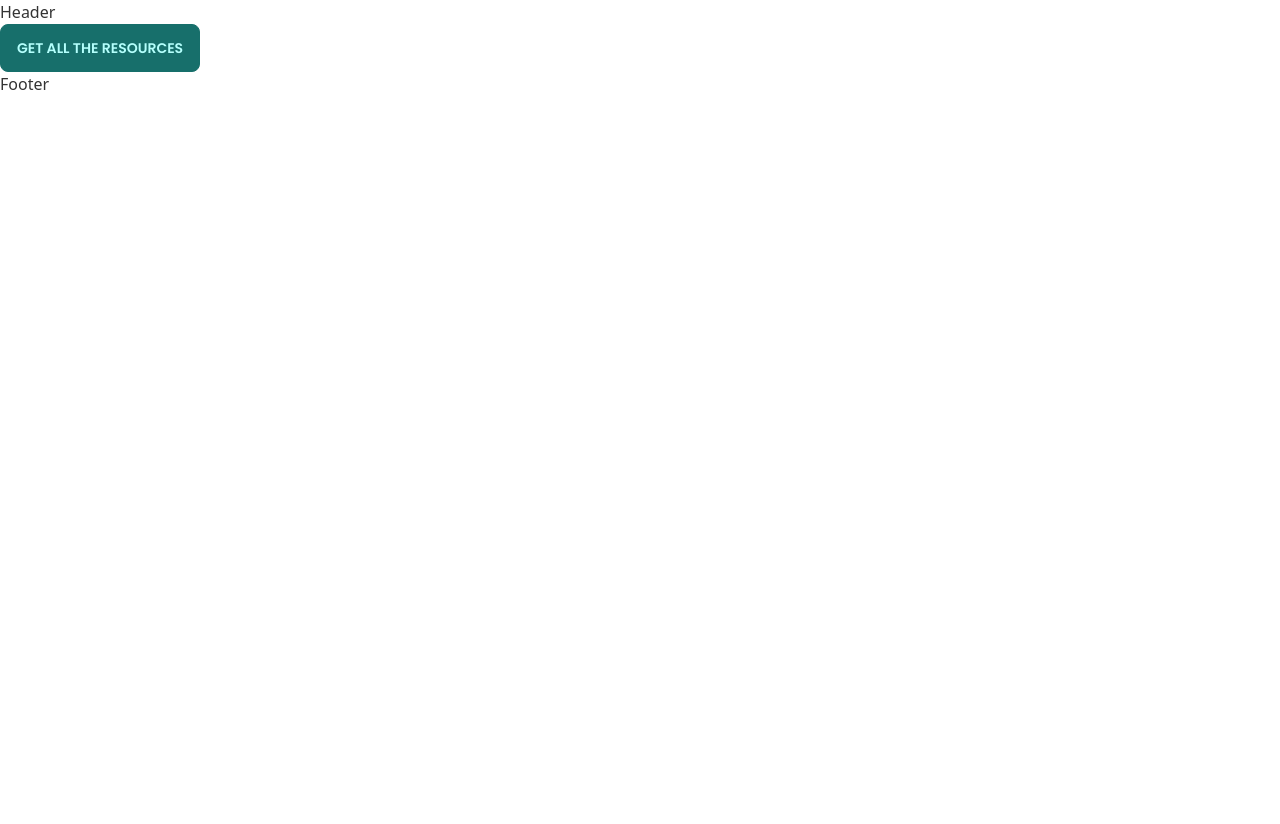
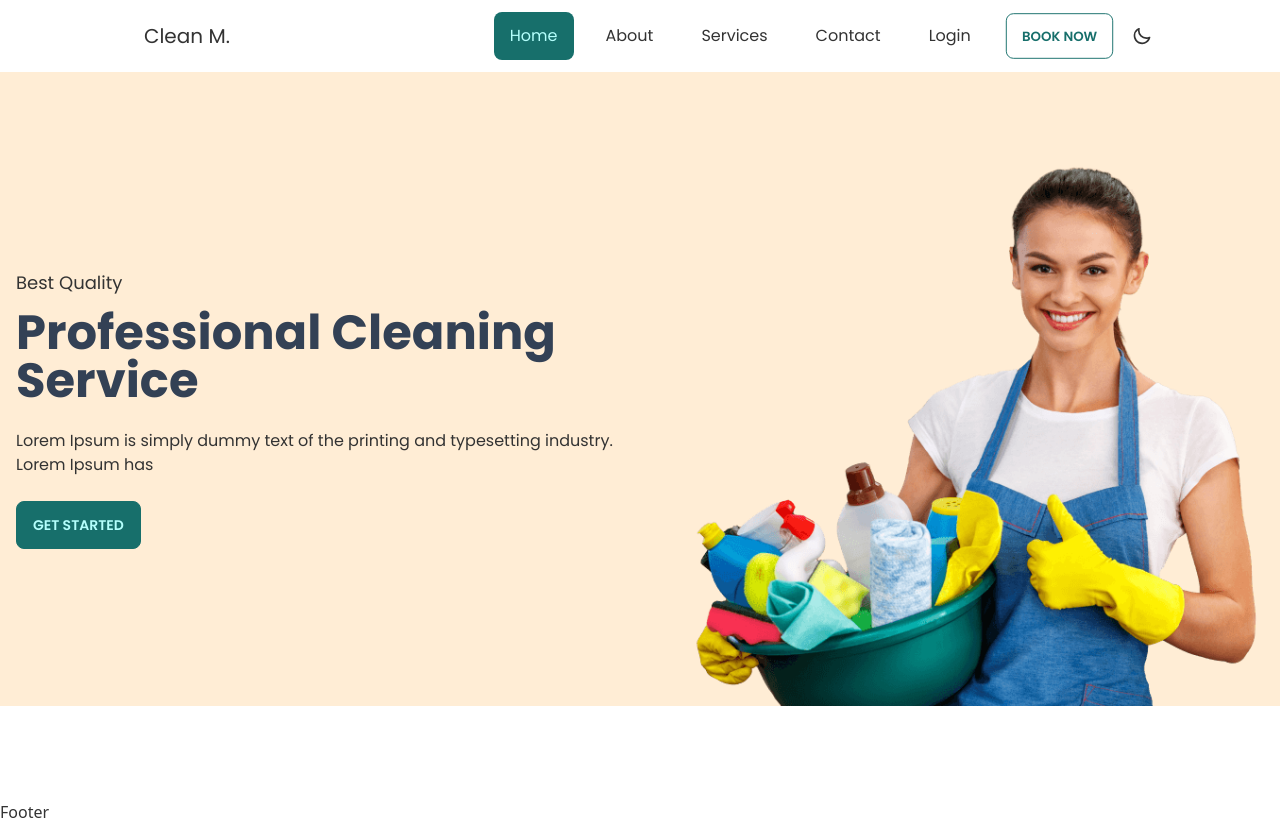
Before and after one commit to Ashik-Mahmud/react-clean-app, a React (Create React App) app: page / in a window 1280 px wide. Before the commit the page ends 800 px from the top, so only its background shows below. Built offline with nearby package versions, Linux system fonts and the light colour scheme.

Commit message:
added hero section

```diff
--- a/src/App.js
+++ b/src/App.js
@@ -12,7 +12,7 @@ import Header from "./Shared/Header/Header";
 function App() {
   return (
     <>
-      <Header />
+      <Header >
         <Routes>
             {/* normal routes  */}
             <Route path="/" element={<Home />} />
@@ -25,6 +25,7 @@ function App() {
             <Route path="/sing-up" element={<SignUp />} />
 
         </Routes>
+      </Header>
       <Footer />
     </>
   );
--- /dev/null
+++ b/src/Pages/Home/HeroBanner/HeroBanner.jsx
@@ -0,0 +1,28 @@
+import React from "react";
+import bucketGirl from "../../../Assets/image/bucketgirl.png";
+const HeroBanner = () => {
+  return (
+    <div className="hero bg-accent pt-28 overflow-hidden">
+      <div className="hero-content justify-between flex-col lg:flex-row-reverse">
+        <img
+          src={bucketGirl}
+          className="max-w-xl rounded-lg mb-[-1rem]"
+          alt=""
+        />
+        <div className="lg:w-2/4">
+          <h3 className="text-lg">Best Quality</h3>
+          <h1 className="text-5xl mt-3 text-slate-700 font-bold">
+            Professional Cleaning Service
+          </h1>
+          <p className="py-6">
+            Lorem Ipsum is simply dummy text of the printing and typesetting
+            industry. Lorem Ipsum has
+          </p>
+          <button className="btn btn-primary">Get Started</button>
+        </div>
+      </div>
+    </div>
+  );
+};
+
+export default HeroBanner;
--- a/src/Pages/Home/Home.jsx
+++ b/src/Pages/Home/Home.jsx
@@ -1,12 +1,11 @@
 import React from "react";
+import HeroBanner from "./HeroBanner/HeroBanner";
 
 const Home = () => {
   return (
-    <div>
-      <button className="btn btn-primary font-poppins">
-        Get all the resources
-      </button>
-    </div>
+    <section>
+      <HeroBanner />
+    </section>
   );
 };
 
--- a/src/Shared/Header/Header.jsx
+++ b/src/Shared/Header/Header.jsx
@@ -1,7 +1,108 @@
 import React from "react";
+import { NavLink } from "react-router-dom";
 
-const Header = () => {
-  return <div>Header</div>;
+const Header = ({ children }) => {
+  const NavMenus = (
+    <>
+      <li>
+        <NavLink className="rounded-lg" to="/">
+          Home
+        </NavLink>
+      </li>
+      <li>
+        <NavLink className="rounded-lg" to="/about">
+          About
+        </NavLink>
+      </li>
+      <li>
+        <NavLink className="rounded-lg" to="/services">
+          Services
+        </NavLink>
+      </li>
+      <li>
+        <NavLink className="rounded-lg" to="/contact">
+          Contact
+        </NavLink>
+      </li>
+      <li>
+        <NavLink className="rounded-lg" to="/login">
+          Login
+        </NavLink>
+      </li>
+      <li className="dropdown dropdown-hover dropdown-end">
+        <label tabIndex="0" className="btn btn-outline btn-primary rounded-lg">
+          BOOK NOW
+        </label>
+        <ul
+          tabIndex="0"
+          className="dropdown-content menu p-2 shadow bg-base-100 rounded-box w-52"
+        >
+          <li>
+            <a href="/">Item 1</a>
+          </li>
+          <li>
+            <a href="/">Item 2</a>
+          </li>
+        </ul>
+      </li>
+      <label className="swap swap-rotate mt-3 md:mt-0">
+        <input type="checkbox" />
+
+        <svg
+          className="swap-on fill-current w-5 h-5"
+          xmlns="http://www.w3.org/2000/svg"
+          viewBox="0 0 24 24"
+        >
+          <path d="M5.64,17l-.71.71a1,1,0,0,0,0,1.41,1,1,0,0,0,1.41,0l.71-.71A1,1,0,0,0,5.64,17ZM5,12a1,1,0,0,0-1-1H3a1,1,0,0,0,0,2H4A1,1,0,0,0,5,12Zm7-7a1,1,0,0,0,1-1V3a1,1,0,0,0-2,0V4A1,1,0,0,0,12,5ZM5.64,7.05a1,1,0,0,0,.7.29,1,1,0,0,0,.71-.29,1,1,0,0,0,0-1.41l-.71-.71A1,1,0,0,0,4.93,6.34Zm12,.29a1,1,0,0,0,.7-.29l.71-.71a1,1,0,1,0-1.41-1.41L17,5.64a1,1,0,0,0,0,1.41A1,1,0,0,0,17.66,7.34ZM21,11H20a1,1,0,0,0,0,2h1a1,1,0,0,0,0-2Zm-9,8a1,1,0,0,0-1,1v1a1,1,0,0,0,2,0V20A1,1,0,0,0,12,19ZM18.36,17A1,1,0,0,0,17,18.36l.71.71a1,1,0,0,0,1.41,0,1,1,0,0,0,0-1.41ZM12,6.5A5.5,5.5,0,1,0,17.5,12,5.51,5.51,0,0,0,12,6.5Zm0,9A3.5,3.5,0,1,1,15.5,12,3.5,3.5,0,0,1,12,15.5Z" />
+        </svg>
+
+        <svg
+          className="swap-off fill-current w-5 h-5"
+          xmlns="http://www.w3.org/2000/svg"
+          viewBox="0 0 24 24"
+        >
+          <path d="M21.64,13a1,1,0,0,0-1.05-.14,8.05,8.05,0,0,1-3.37.73A8.15,8.15,0,0,1,9.08,5.49a8.59,8.59,0,0,1,.25-2A1,1,0,0,0,8,2.36,10.14,10.14,0,1,0,22,14.05,1,1,0,0,0,21.64,13Zm-9.5,6.69A8.14,8.14,0,0,1,7.08,5.22v.27A10.15,10.15,0,0,0,17.22,15.63a9.79,9.79,0,0,0,2.1-.22A8.11,8.11,0,0,1,12.14,19.73Z" />
+        </svg>
+      </label>
+    </>
+  );
+  return (
+    <header className="drawer  drawer-end font-poppins bg-base-100 ">
+      <input id="my-drawer-3" type="checkbox" className="drawer-toggle" />
+      <div className="drawer-content flex flex-col ">
+        <div className="w-full navbar fixed top px-2 lg:px-32 py-3 z-50 bg-base-100">
+          <div className="flex-1 px-2 mx-2 text-xl">Clean M.</div>
+          <div className="flex-none hidden lg:block">
+            <ul className="menu menu-horizontal gap-4">{NavMenus}</ul>
+          </div>
+          <div className="flex-none lg:hidden">
+            <label htmlFor="my-drawer-3" className="btn btn-square btn-ghost">
+              <svg
+                xmlns="http://www.w3.org/2000/svg"
+                fill="none"
+                viewBox="0 0 24 24"
+                className="inline-block w-6 h-6 stroke-current"
+              >
+                <path
+                  strokeLinecap="round"
+                  strokeLinejoin="round"
+                  strokeWidth="2"
+                  d="M4 6h16M4 12h16M4 18h16"
+                ></path>
+              </svg>
+            </label>
+          </div>
+        </div>
+        {children}
+      </div>
+      <div className="drawer-side">
+        <label htmlFor="my-drawer-3" className="drawer-overlay"></label>
+        <ul className="menu p-4 overflow-y-auto w-80 bg-base-100">
+          {NavMenus}
+        </ul>
+      </div>
+    </header>
+  );
 };
 
 export default Header;
```
Also changed, not shown: src/Assets/image/bucketgirl.png (added). Lines whose indentation alone changed are shown as unchanged.
